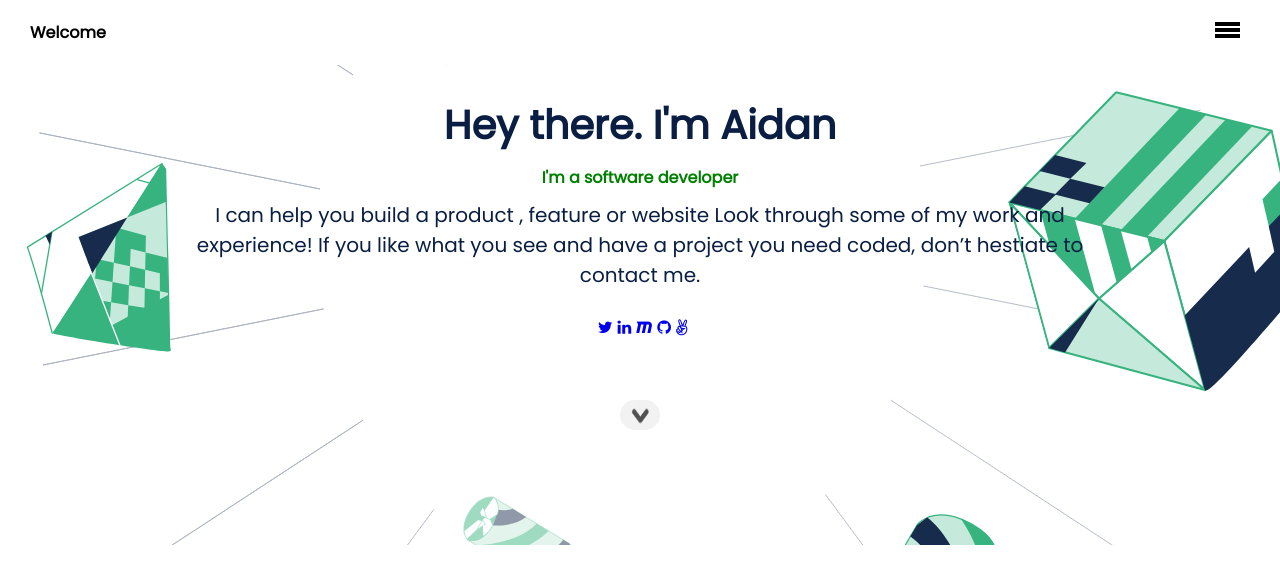
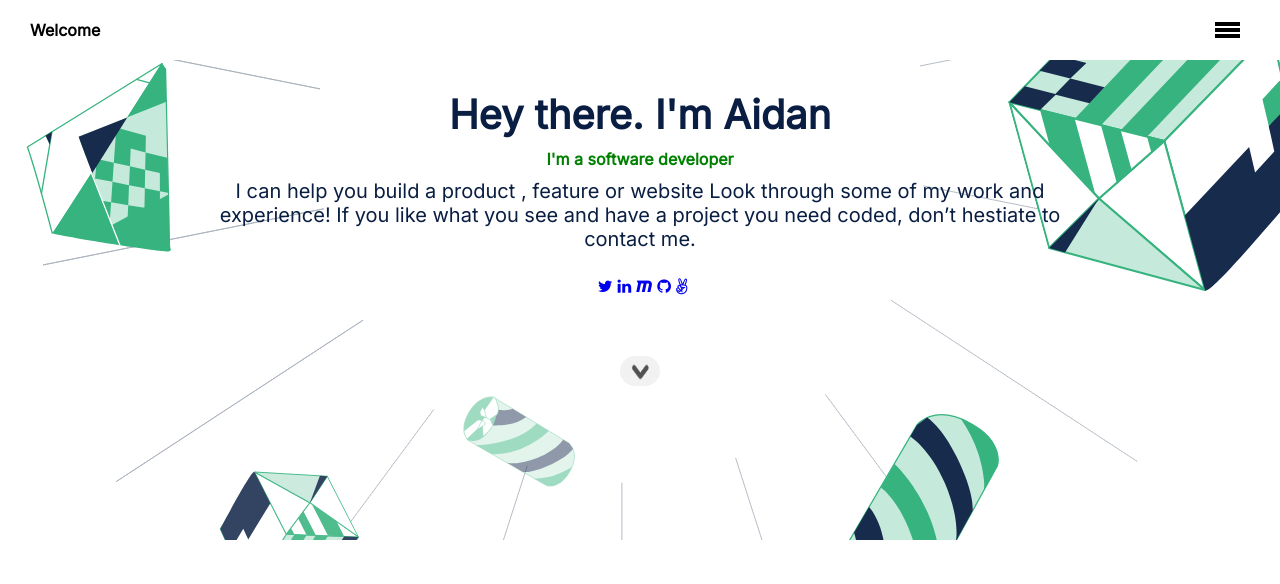
Before and after one commit to Aidan-bn/Portfolio, a website: page index.html in a window 1280 px wide. Drawn offline with Linux system fonts and the light colour scheme.

Commit message:
Update styles.css

```diff
--- a/index.html
+++ b/index.html
@@ -6,7 +6,7 @@
     <meta name="viewport" content="width=device-width, initial-scale=1.0">
     <link rel="preconnect" href="https://fonts.googleapis.com">
     <link rel="preconnect" href="https://fonts.gstatic.com" crossorigin>
-    <link href="https://fonts.googleapis.com/css2?family=Poppins&display=swap" rel="stylesheet">
+    <link href="https://fonts.googleapis.com/css2?family=Inter&display=swap" rel="stylesheet">
     <link rel="stylesheet" href="https://cdnjs.cloudflare.com/ajax/libs/font-awesome/4.7.0/css/font-awesome.min.css">
     <link rel="stylesheet" href="/styles.css" >
     <title>Portifolio</title>
--- a/styles.css
+++ b/styles.css
@@ -1,23 +1,8 @@
 * {
   margin: 0;
   box-sizing: border-box;
-  font-family: 'Poppins';
+  font-family: 'Inter', sans-serif;
 }
-
-/*
-.list {
-  display: flex;
-  text-align: center;
-  justify-content: center;
-  margin-top: 13px;
-  padding-inline-start: 0;
-}
-
-.list .listitems {
-  list-style: none;
-  margin-right: 8px;
-}
-*/
 
 nav {
   display: flex;
@@ -25,7 +10,7 @@ nav {
   margin: 20px;
 }
 
-.logo a{
+.logo a {
   text-decoration: none;
   color: black;
   font-weight: bolder;
@@ -44,9 +29,9 @@ nav {
   background-image: url(/images/Header-llustration-desktop@2x.svg);
   background-position: center center;
   background-repeat: no-repeat;
-  background-attachment: fixed;
   background-size: cover;
 }
+
 .headline {
   width: 70vw;
   height: 60vh;
@@ -58,17 +43,18 @@ nav {
 .primary {
   justify-content: center;
   align-items: center;
-  color: #091E42;;
+  color: #091e42;
 }
 
-.title{
+.title {
   font-weight: 700;
   font-size: 48;
 }
+
 .primary .primaryblack {
   text-align: center;
   font-size: 48px;
-  color: #091E42;;
+  color: #091e42;
 }
 
 .primary .primarygreen {
@@ -85,7 +71,7 @@ nav {
   margin-block-start: 0;
   margin-block-end: 0;
   font-size: 20px;
-  color: #091E42;;
+  color: #091e42;
 }
 
 .socialmedia {
@@ -105,8 +91,9 @@ nav {
 }
 
 a :hover :visited :active {
-  color: #091E42;
+  color: #091e42;
 }
+
 .socialists {
   list-style: none;
   margin-left: 5px;
@@ -119,6 +106,7 @@ a :hover :visited :active {
   text-align: center;
   margin-top: 60px;
 }
+
 .dwn {
   width: 40px;
   height: 30px;
```
